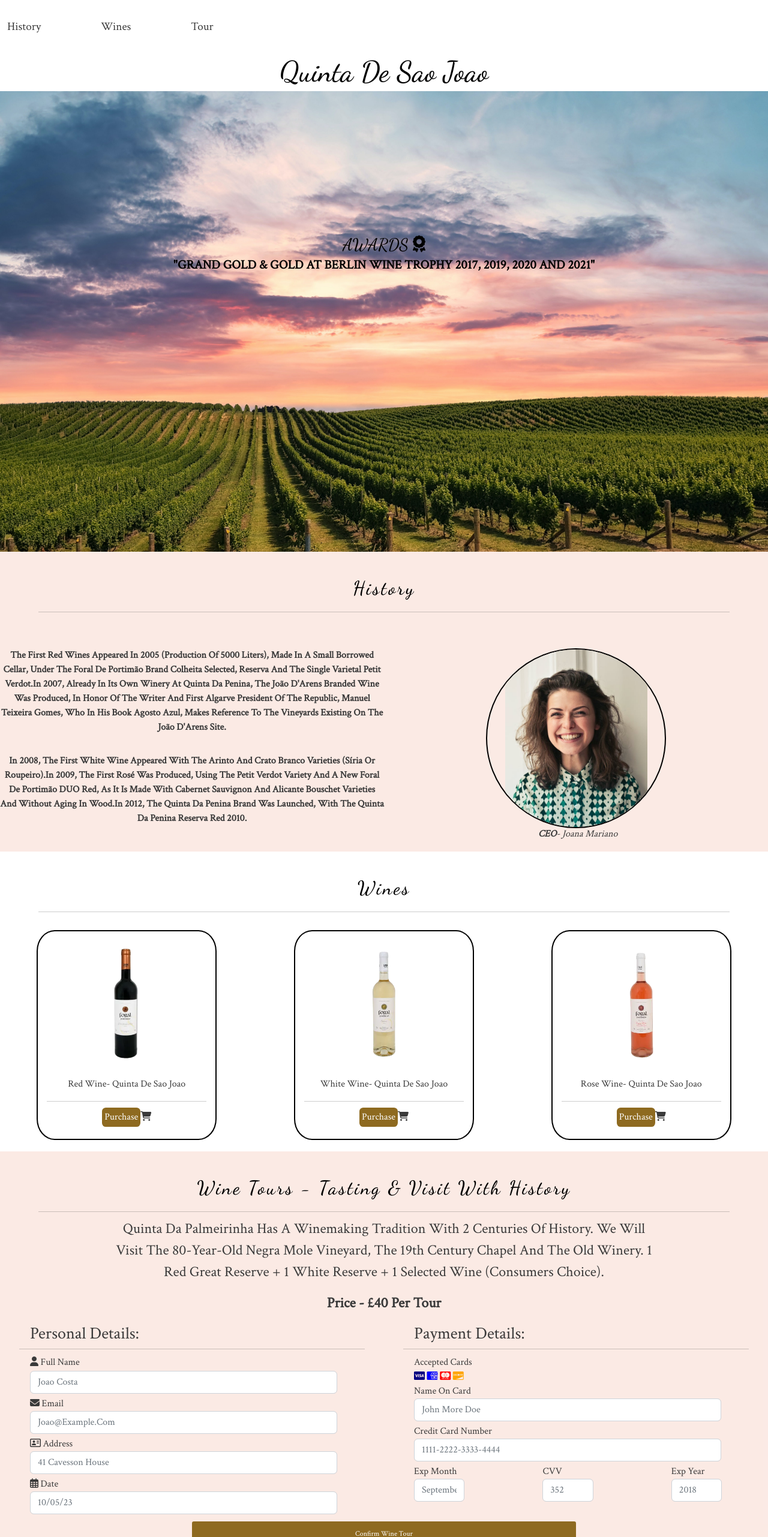
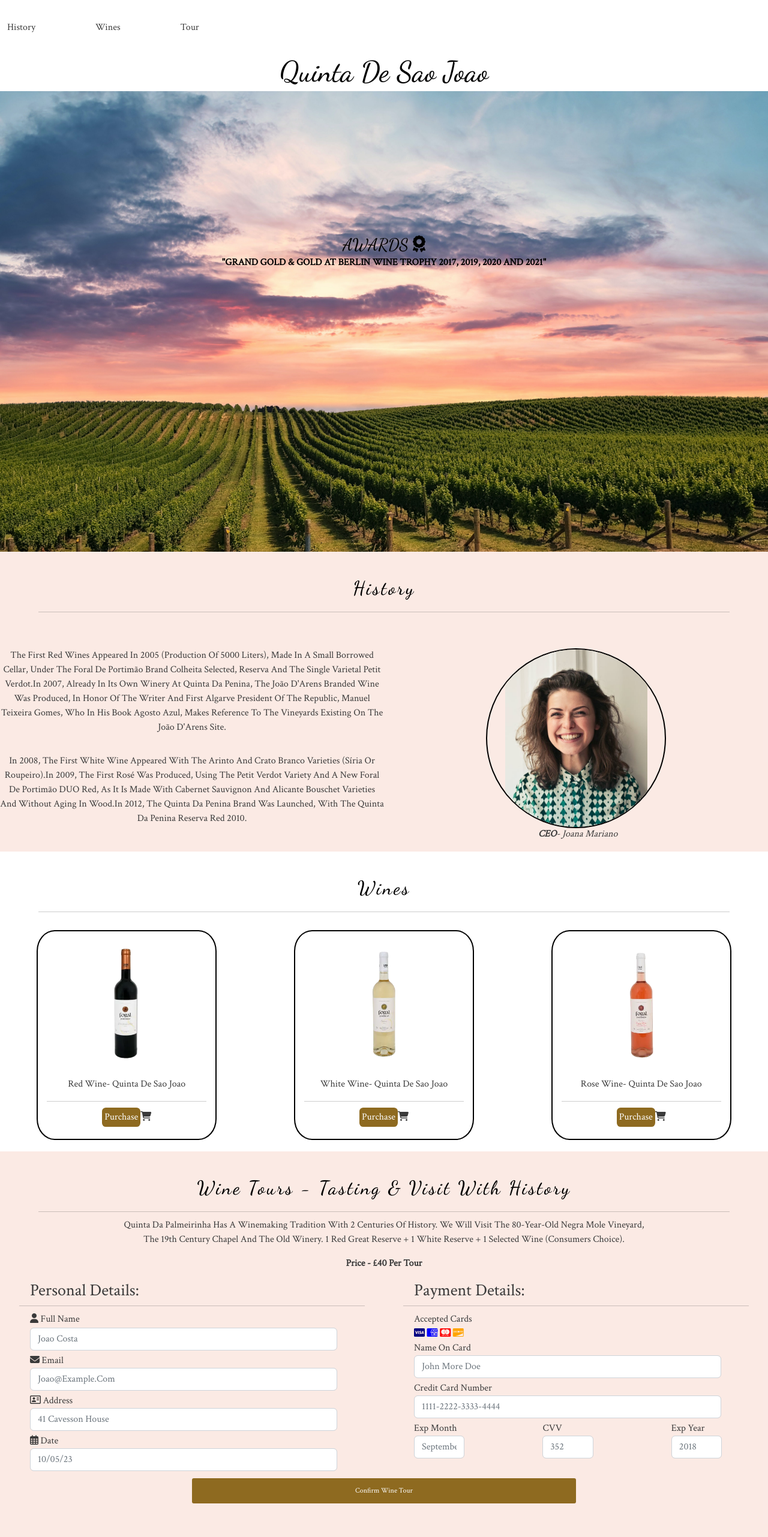
Before and after one commit to JanicaCosta/Portuguese-Wine, a plain HTML site: page index.html in a window 1280 px wide. Shown: the top 2563 px of the page at 60% size. Drawn offline with nearby package versions, Linux system fonts and the light colour scheme.

Commit message:
minor adjustements to titles and text to make them uniform

```diff
--- a/css/style.css
+++ b/css/style.css
@@ -35,7 +35,7 @@ header {
     height: 150px;
 }
 #navbarSupportedContent {
-    font-size: 1.2rem;
+    font-size: 1rem;
     height: 75px;
 }
 
@@ -57,6 +57,12 @@ header {
     color: white;
     border-radius: 30%;
    }
+
+   @media screen and (max-width: 500px) {
+    #logo {
+        font-size: 2rem;
+   }
+}
 
 
 
@@ -84,7 +90,7 @@ header {
 
 #cover-text {
     color: black;
-    font-size: 130%;
+    font-size: 1rem;
     text-transform: uppercase;
     position: relative;
     top: 30%;
@@ -102,6 +108,7 @@ header {
     font-family: 'Crimson Text', serif;
     font-weight: bolder;
     text-align: center;
+
     }
 
 /* --------------------------Histoty----------------------------------------- */
@@ -139,7 +146,6 @@ header {
     margin: 0 auto;
     width: 100%;
     text-align: center;
-    font-weight: bold;
     text-transform: capitalize;
     }
 
@@ -387,7 +393,7 @@ header {
 
     #tour-text {
         text-align: center;
-        font-size: 1.5rem;
+        font-size: 1rem;
         text-transform: capitalize;
         width: 70%;
         margin: 0 auto;
```
Also changed, not shown: 1 other file.
